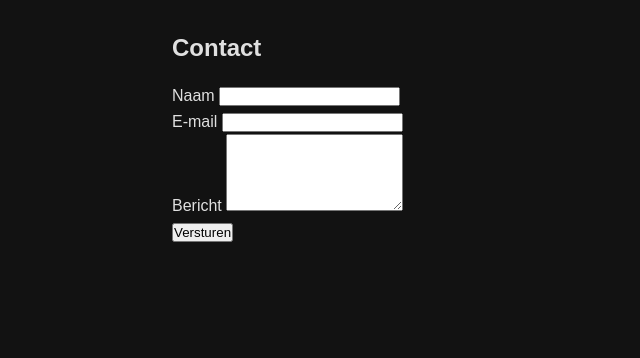
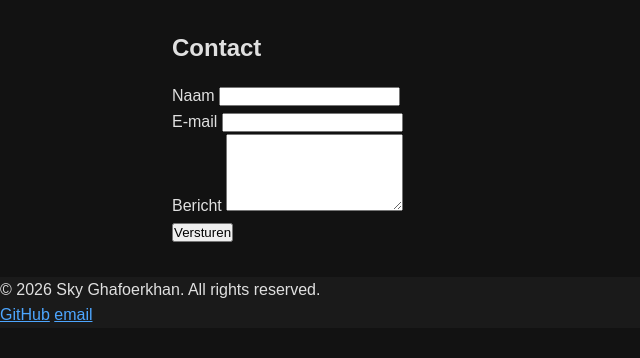
Before and after one commit to SkyGhaf/skyghaf.github.io, a plain HTML site: page contact.html in a window 1280 px wide. Shown: the part 80-438 px from the top of the page, without its empty margins (0-640 px from the left). Drawn offline with Linux system fonts and the light colour scheme.

Commit message:
Contactpagina compleet en Contact-link in nav op alle pagina's

```diff
--- a/contact.html
+++ b/contact.html
@@ -21,7 +21,7 @@
         </nav>
     </header>
 
-<main>
+    <main>
     <section>
         <h2>Contact</h2>
 
@@ -48,4 +48,14 @@
             <div id="form-status" aria-live="polite"></div>
         </form>
     </section>
-</main>
+    </main>
+
+<footer>
+        <p>&copy; 2026 Sky Ghafoerkhan. All rights reserved.</p>
+        <p>
+            <a href="https://github.com/SkyGhaf">GitHub</a>
+            <a href="mailto:SkyGhaf@gmail.com">email</a>
+        </p>
+    </footer>
+</body>
+</html>
```
Also changed, not shown: blog.html (+1 -0 lines), index.html (+1 -0 lines).
